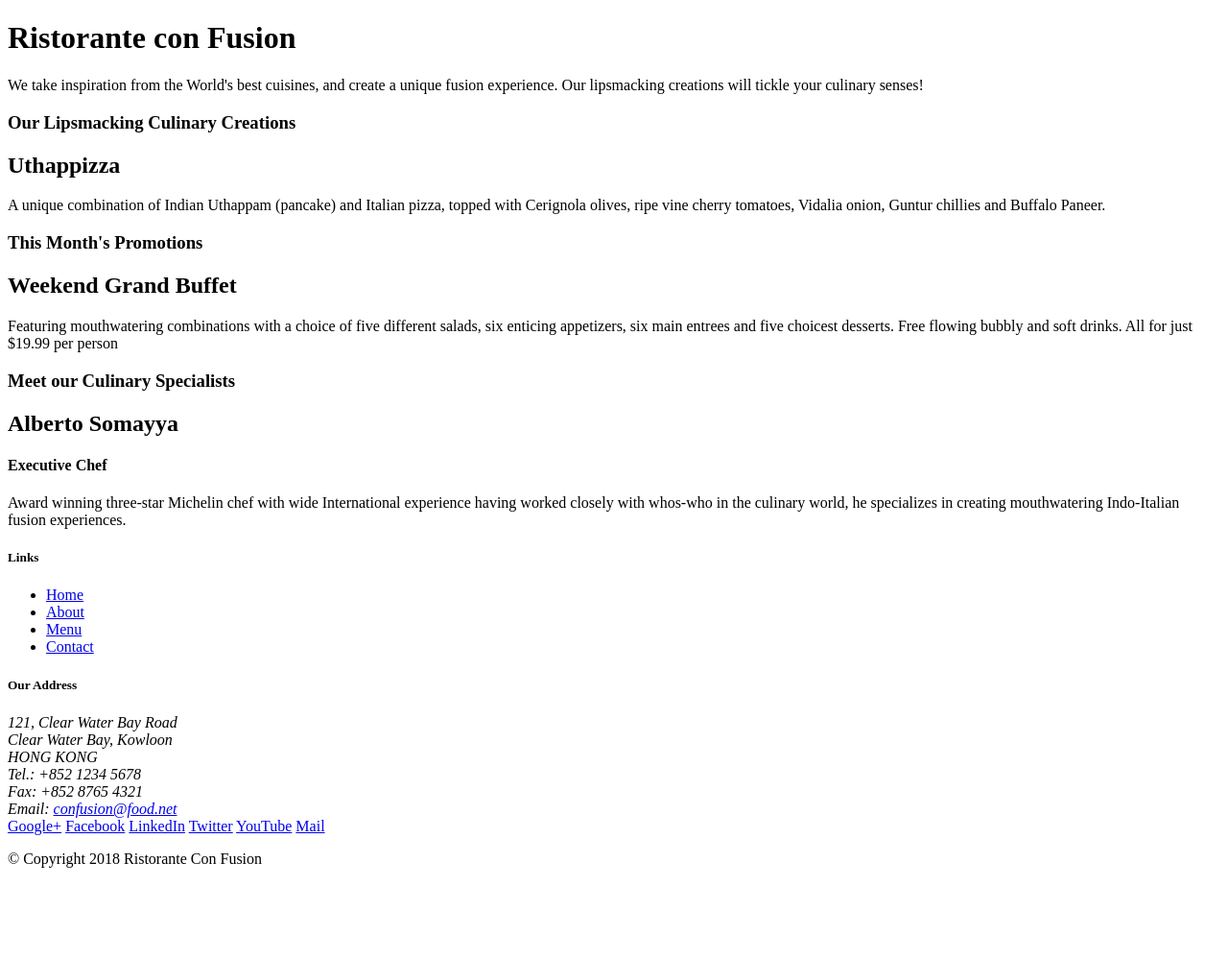
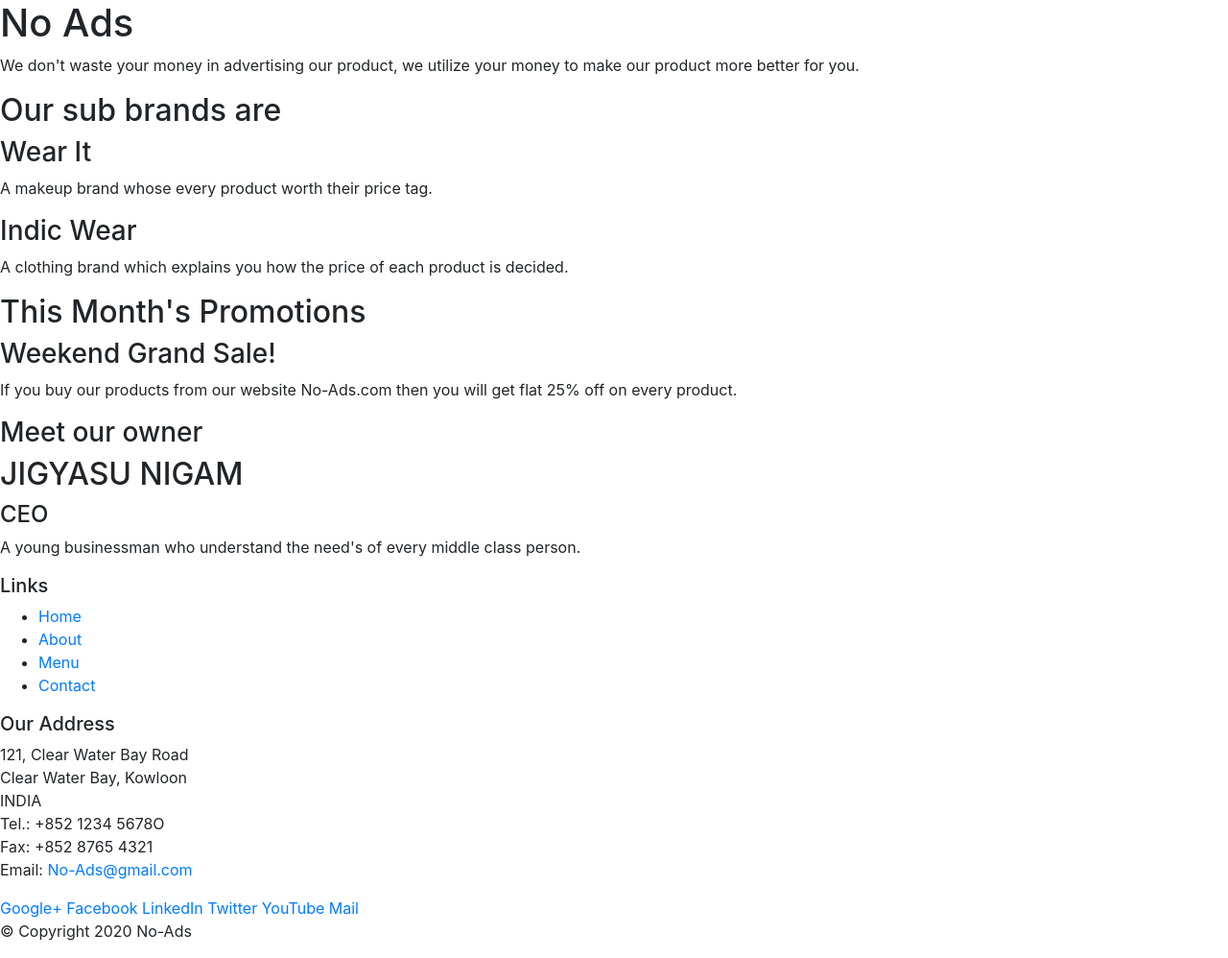
Before and after one commit to jigyasunigam/No-Ads, a website: page index.html in a window 1280 px wide. Shown: the whole page at 96% size. Before the commit the page ends 920 px from the top, so only its background shows below. Drawn offline with nearby package versions, Linux system fonts and the light colour scheme.

Commit message:
Introduction to bootstrap

```diff
--- a/index.html
+++ b/index.html
@@ -2,7 +2,11 @@
 <html lang="en">
 
 <head>
-    <title>Ristorante Con Fusion</title>
+    <title>No Ads</title>
+    <meta charset="utf-8">
+    <meta name="viewport" content="width=device-width, initial-scale=1, shrink-to-fit=no">
+    <meta http-equiv="x-ua-compatible" content="ie=edge">
+    <link rel="stylesheet" href="node_modules/bootstrap/dist/css/bootstrap.min.css">
 </head>
 
 <body>
@@ -11,8 +15,8 @@
         <div>
             <div>
                 <div>
-                    <h1>Ristorante con Fusion</h1>
-                    <p>We take inspiration from the World's best cuisines, and create a unique fusion experience. Our lipsmacking creations will tickle your culinary senses!</p>
+                    <h1>No Ads</h1>
+                    <p>We don't waste your money in advertising our product, we utilize your money to make our product more better for you.</p>
                 </div>
                 <div>
                 </div>
@@ -23,33 +27,36 @@
     <div>
         <div>
             <div>
-                <h3>Our Lipsmacking Culinary Creations</h3>
+                <h2>Our sub brands  are </h2>
             </div>
             <div>
-                <h2>Uthappizza</h2>
-                <p>A unique combination of Indian Uthappam (pancake) and Italian pizza, topped with Cerignola olives, ripe vine cherry tomatoes, Vidalia onion, Guntur chillies and Buffalo Paneer.</p>
+                <h3>Wear It</h3>
+                <p>A makeup brand whose every product worth their price tag. </p>
+                <h3>Indic Wear</h3>
+                <p>A clothing brand which explains you how the price of each product is decided. </p>
+
             </div>
         </div>
 
 
         <div>
             <div>
-                <h3>This Month's Promotions</h3>
+                <h2>This Month's Promotions</h2>
             </div>
             <div>
-                <h2>Weekend Grand Buffet</h2>
-                <p>Featuring mouthwatering combinations with a choice of five different salads, six enticing appetizers, six main entrees and five choicest desserts. Free flowing bubbly and soft drinks. All for just $19.99 per person </p>
+                <h3>Weekend Grand Sale!</h3>
+                <p>If you buy our products from our website No-Ads.com then you will get flat 25% off on every product. </p>
             </div>
         </div>
 
         <div>
             <div>
-                <h3>Meet our Culinary Specialists</h3>
+                <h3>Meet our owner</h3>
             </div>
             <div>
-                <h2>Alberto Somayya</h2>
-                <h4>Executive Chef</h4>
-                <p>Award winning three-star Michelin chef with wide International experience having worked closely with whos-who in the culinary world, he specializes in creating mouthwatering Indo-Italian fusion experiences. </p>
+                <h2>JIGYASU NIGAM</h2>
+                <h4>CEO</h4>
+                <p>A young businessman who understand the need's of every middle class person.</p>
             </div>
         </div>
     </div>
@@ -71,10 +78,10 @@
                     <address>
 		              121, Clear Water Bay Road<br>
 		              Clear Water Bay, Kowloon<br>
-		              HONG KONG<br>
-		              Tel.: +852 1234 5678<br>
+		              INDIA<br>
+		              Tel.: +852 1234 5678O<br>
 		              Fax: +852 8765 4321<br>
-		              Email: <a href="mailto:confusion@food.net">confusion@food.net</a>
+		              Email: <a href="mailto:No-Ads@gmail.com">No-Ads@gmail.com</a>
 		           </address>
                 </div>
                 <div>
@@ -90,11 +97,15 @@
            </div>
            <div>
                 <div>
-                    <p>© Copyright 2018 Ristorante Con Fusion</p>
+                    <p>© Copyright 2020 No-Ads</p>
                 </div>
            </div>
         </div>
     </footer>
+    <!-- jQuery first, then Popper.js, then Bootstrap JS. -->
+    <script src="node_modules/jquery/dist/jquery.slim.min.js"></script>
+    <script src="node_modules/popper.js/dist/umd/popper.min.js"></script>
+    <script src="node_modules/bootstrap/dist/js/bootstrap.min.js"></script>
 
 </body>
 
--- a/package.json
+++ b/package.json
@@ -12,5 +12,10 @@
   "license": "ISC",
   "devDependencies": {
     "lite-server": "^2.3.0"
+  },
+  "dependencies": {
+    "bootstrap": "^4.5.3",
+    "jquery": "^3.5.1",
+    "popper.js": "^1.16.1"
   }
 }
```
Also changed, not shown: 1 other file.
